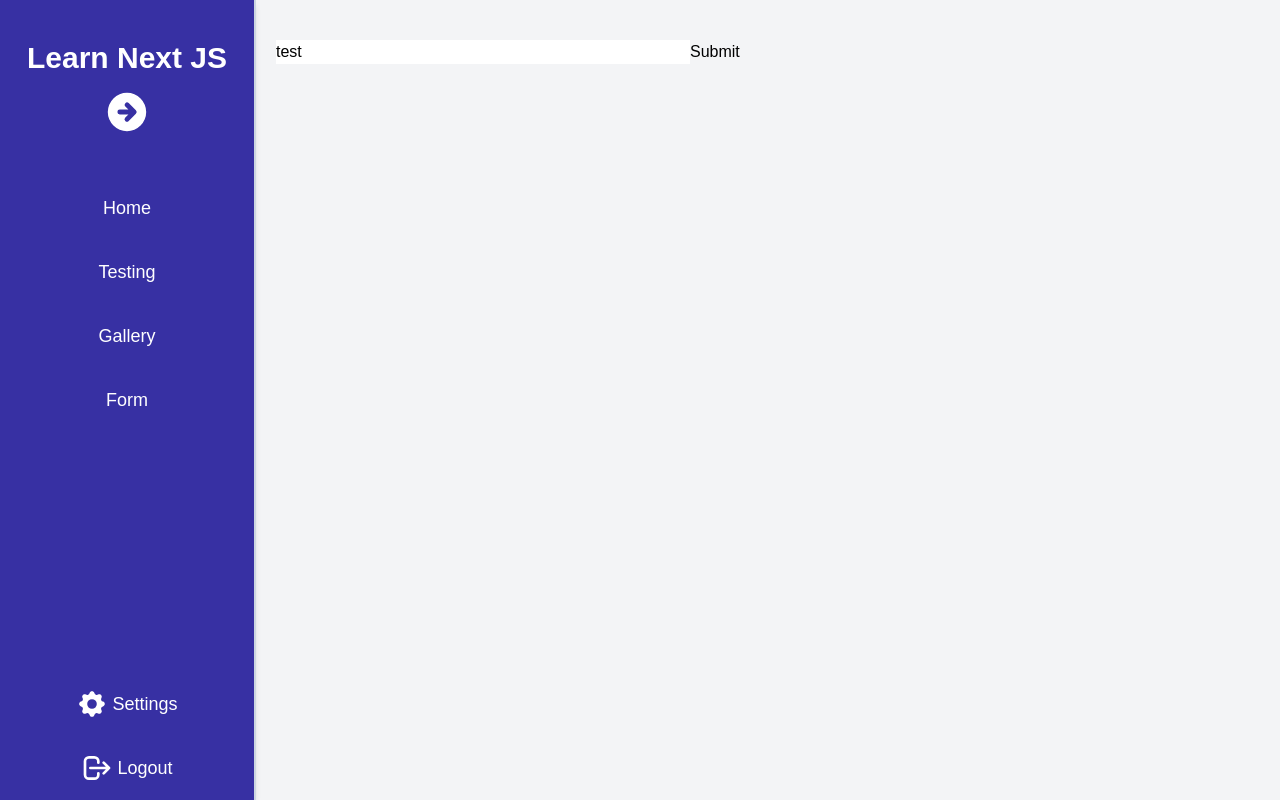
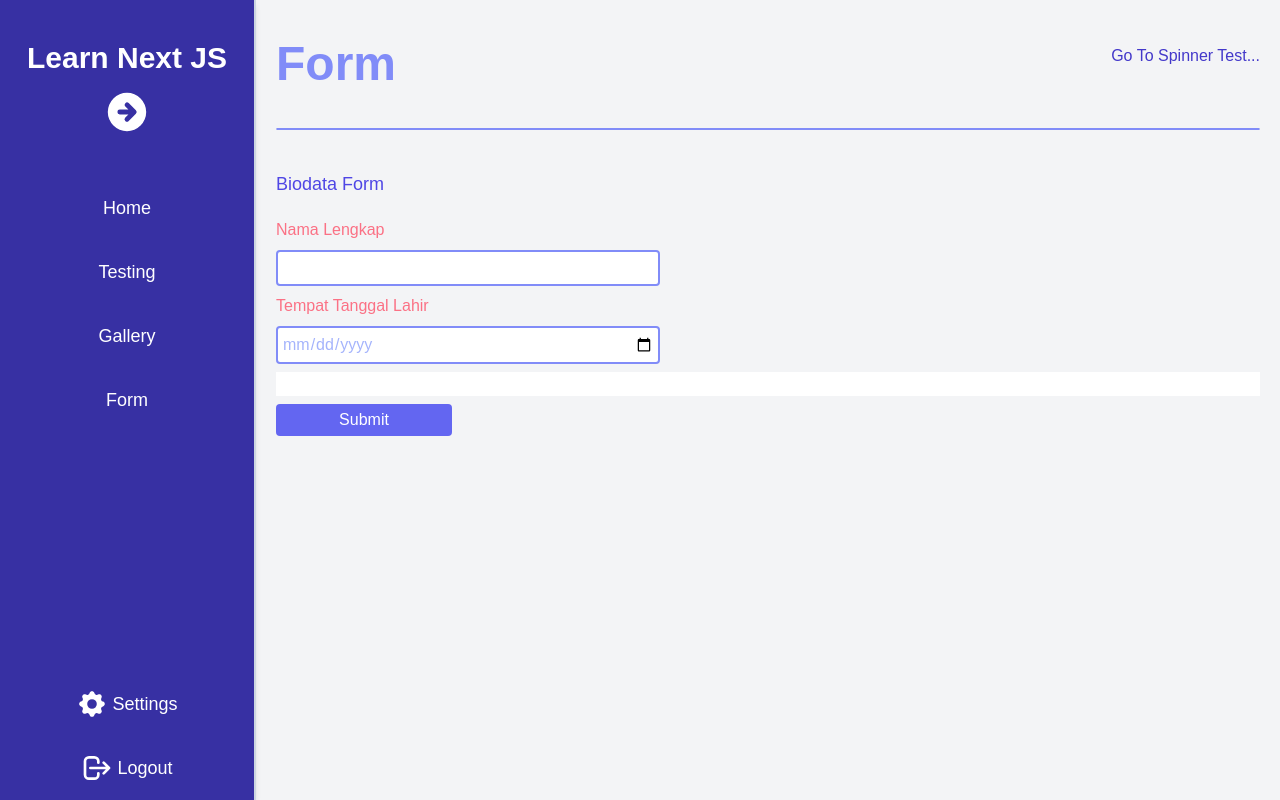
Before and after one commit to Sihkdragon/learn-nextjs, a Next.js app: page /form in a window 1280 px wide. Built offline with nearby package versions, Linux system fonts and the light colour scheme.

Commit message:
add some feature like

```diff
--- a/pages/form/index.js
+++ b/pages/form/index.js
@@ -1,4 +1,6 @@
 import { useForm } from "react-hook-form";
+import TopItems from "../../components/molecules/TopItems";
+import Header from "../../components/organism/Header";
 const index = () => {
   const {
     register,
@@ -9,20 +11,45 @@ const index = () => {
   const onSubmit = (data) => console.log(data);
 
   console.log(watch("example")); // watch input value by passing the name of it
+  let today = new Date();
+  return (
+    <>
+      <Header title="Form" />
+      <TopItems bigTitleContent="Form" />
+      <h3 className="text-lg text-indigo-600 my-5">Biodata Form</h3>
+      <form onSubmit={handleSubmit(onSubmit)}>
+        <div className="flex flex-col space-y-2">
+          {/* register your input into the hook by invoking the "register" function */}
+          <label htmlFor="nama" className="label-input">
+            Nama Lengkap
+          </label>
+          <input
+            id="nama"
+            defaultValue=""
+            {...register("nama")}
+            className="input-text"
+          />
 
-  return (
-    /* "handleSubmit" will validate your inputs before invoking "onSubmit" */
-    <form onSubmit={handleSubmit(onSubmit)}>
-      {/* register your input into the hook by invoking the "register" function */}
-      <input defaultValue="test" {...register("example")} />
+          <label htmlFor="ttl" className="label-input">
+            Tempat Tanggal Lahir
+          </label>
+          <input
+            type={"date"}
+            id="ttl"
+            defaultValue={today}
+            {...register("ttl", { required: true })}
+            className="input-text"
+          />
 
-      {/* include validation with required or other standard HTML validation rules */}
-      <input {...register("exampleRequired", { required: true })} />
-      {/* errors will return when field validation fails  */}
-      {errors.exampleRequired && <span>This field is required</span>}
+          {/* include validation with required or other standard HTML validation rules */}
+          <input {...register("exampleRequired", { required: true })} />
+          {/* errors will return when field validation fails  */}
+          {errors.exampleRequired && <span>This field is required</span>}
 
-      <input type="submit" />
-    </form>
+          <input type="submit" className="btn" />
+        </div>
+      </form>
+    </>
   );
 };
 
--- a/styles/globals.css
+++ b/styles/globals.css
@@ -39,6 +39,12 @@
     @apply flex text-center justify-center items-center text-indigo-700 transition-colors duration-300 cursor-pointer  hover:border-b border-indigo-400;
   }
   .btn {
-    @apply rounded-lg flex text-center justify-center items-center text-indigo-700 transition-colors duration-300 cursor-pointer  hover:bg-indigo-300;
+    @apply w-44 rounded p-1 flex text-center justify-center items-center text-white bg-indigo-500 transition-colors duration-300 cursor-pointer  hover:bg-indigo-300;
+  }
+  .label-input {
+    @apply text-rose-400;
+  }
+  .input-text {
+    @apply max-w-sm border-2 rounded p-1 border-indigo-400 outline-none text-indigo-300;
   }
 }
```
